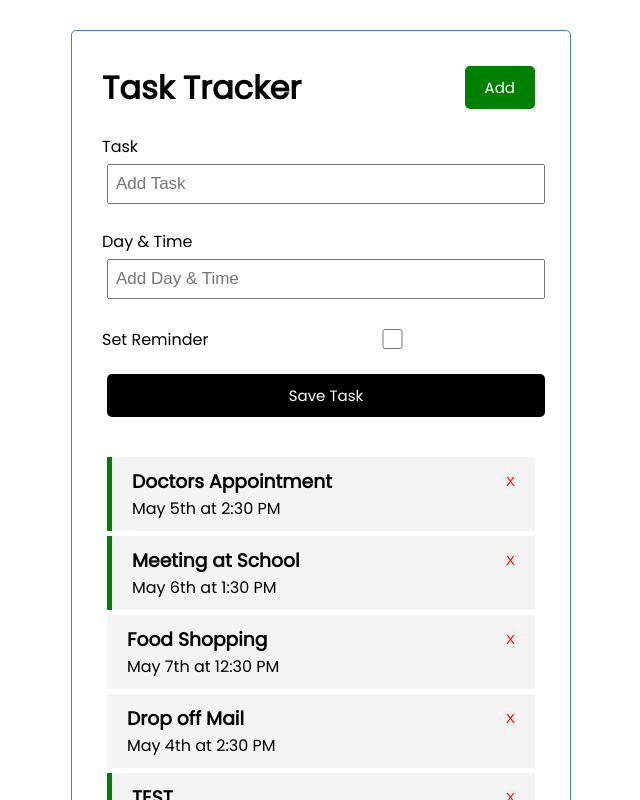
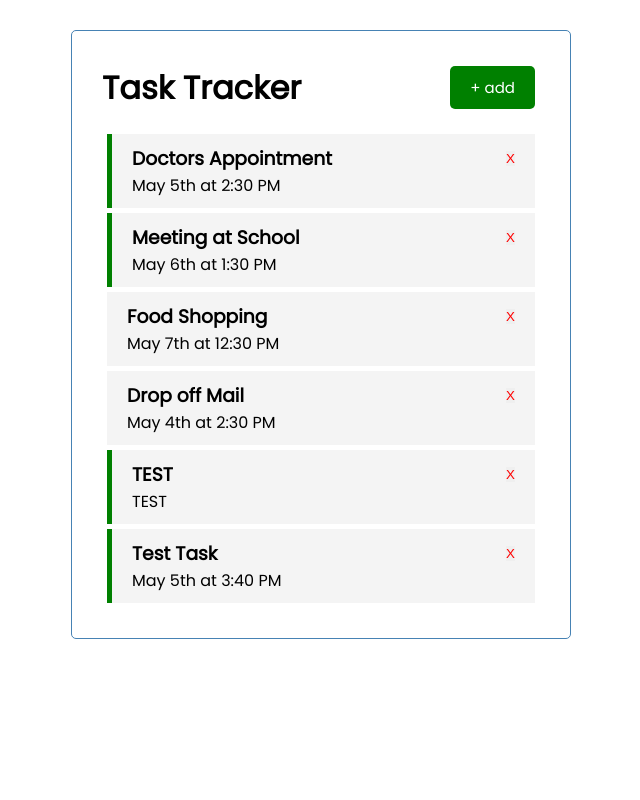
Before and after one commit to agrimes23/AngularTaskTrackerPractice, an Angular app: page / in a window 1280 px wide. Shown: the top 800 px of the page, without its empty margins (319-959 px from the left). Built offline with nearby package versions, Linux system fonts and the light colour scheme; data requests are answered from the project's data file.

Commit message:
learned how to make a toggle function to hide and show a section

```diff
--- a/src/app/components/add-task/add-task.component.html
+++ b/src/app/components/add-task/add-task.component.html
@@ -1,4 +1,4 @@
-<form class="add-form" (ngSubmit)="onSubmit()">
+<form *ngIf="showAddTask" class="add-form" (ngSubmit)="onSubmit()">
     <div class="form-control">
         <label for="text">Task</label>
         <input type="text" name="text" [(ngModel)]="text" id="text" placeholder="Add Task"/>
--- a/src/app/components/add-task/add-task.component.ts
+++ b/src/app/components/add-task/add-task.component.ts
@@ -1,5 +1,8 @@
 import { Component, Output, EventEmitter } from '@angular/core';
-import {Task} from '../../Task'
+import { UiService } from '../../services/ui.service';
+import { Subscription } from 'rxjs';
+import {Task} from '../../Task';
+
 
 @Component({
   selector: 'app-add-task',
@@ -13,7 +16,12 @@
   text!: string;
   day!: string;
   reminder: boolean = false;
+  showAddTask!: boolean;
+  subscription!: Subscription;
 
+  constructor(private uiService: UiService) {
+    this.subscription = this.uiService.onToggle().subscribe(value => this.showAddTask = value);
+  }
 
   onSubmit() {
     if(!this.text) {
--- a/src/app/components/header/header.component.html
+++ b/src/app/components/header/header.component.html
@@ -1,4 +1,4 @@
 <header>
     <h1>{{ title }}</h1>
-    <app-button color="green" text="Add" (btnClick)="toggleAddTask()"></app-button>
+    <app-button color="{{showAddTask ? 'red' : 'green'}}" text="{{showAddTask ? 'x close' : '+ add'}}" (btnClick)="toggleAddTask()"></app-button>
 </header>
--- a/src/app/components/header/header.component.ts
+++ b/src/app/components/header/header.component.ts
@@ -1,4 +1,6 @@
 import { Component } from '@angular/core';
+import { UiService } from '../../services/ui.service';
+import { Subscription } from 'rxjs';
 
 @Component({
   selector: 'app-header',
@@ -7,10 +9,15 @@
 })
 export class HeaderComponent {
 
-  title: string = 'Task Tracker'
+  title: string = 'Task Tracker';
+  showAddTask: boolean = false;
+  subscription!: Subscription;
 
+  constructor(private uiService: UiService) {
+    this.subscription = this.uiService.onToggle().subscribe(value => this.showAddTask = value);
+  }
 
   toggleAddTask() {
-    console.log("Toggle")
+    this.uiService.toggleAddTask();
   }
 }
--- /dev/null
+++ b/src/app/services/ui.service.ts
@@ -0,0 +1,23 @@
+import { Injectable } from '@angular/core';
+import { Observable, Subject } from 'rxjs';
+
+@Injectable({
+  providedIn: 'root'
+})
+export class UiService {
+
+  private showAddTask: boolean = false;
+  private subject = new Subject<any>();
+
+  constructor() { }
+
+  toggleAddTask(): void {
+    this.showAddTask = !this.showAddTask;
+    this.subject.next(this.showAddTask);
+  }
+
+  onToggle(): Observable<any> {
+    return this.subject.asObservable();
+  }
+
+}
```
Also changed, not shown: 1 other file (tests, documents, lock files or other folders).
